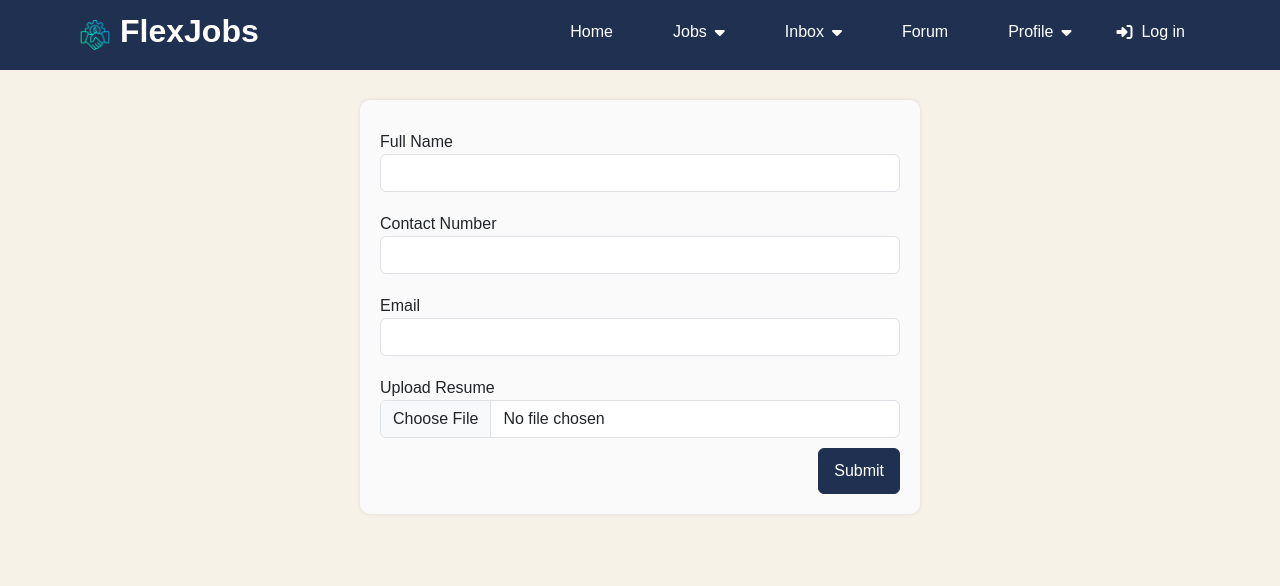
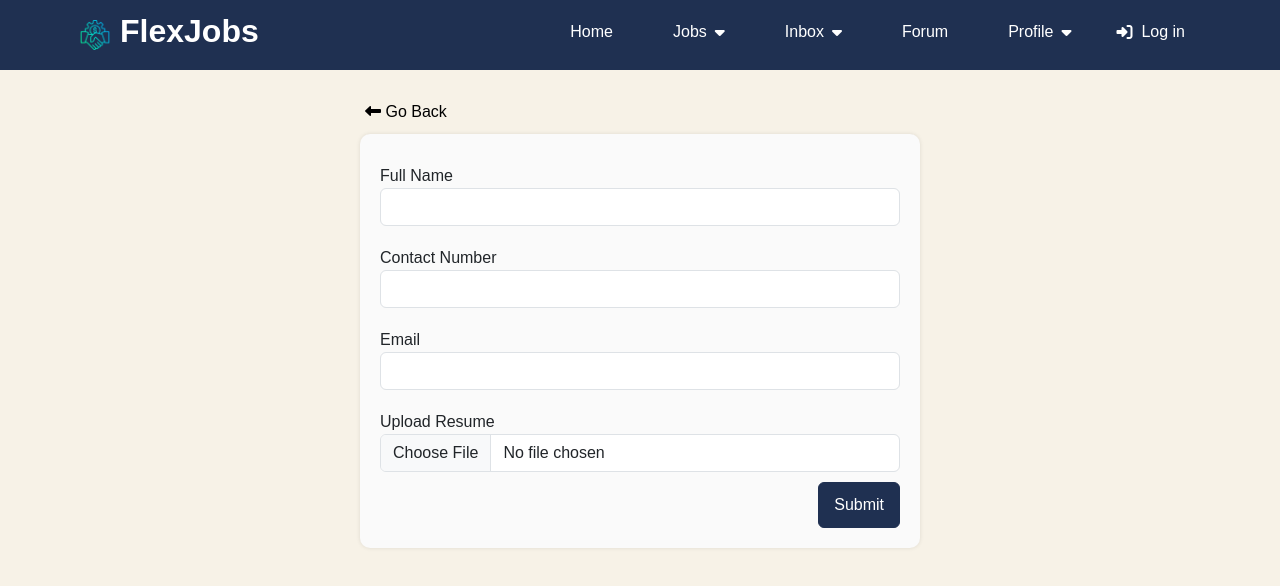
Before and after one commit to Kairos5106/FlexJobs, a React (Vite) app in the folder flexjobs-client/: page /ApplyJob in a window 1280 px wide. Shown: the top 586 px of the page. Built offline with nearby package versions, Linux system fonts and the light colour scheme.

Commit message:
added back button to job apply form

```diff
--- a/flexjobs-client/src/modules/Module2/ApplyJob.jsx
+++ b/flexjobs-client/src/modules/Module2/ApplyJob.jsx
@@ -76,6 +76,13 @@ const ApplyJob = () => {
     return (
         <div className="section apply-job">
             <div className="col-md-6" id="apply-job">
+                {/* Top Section */}
+                <div className="back-link-section">
+                    <a href="#" className="back-link" onClick={() => window.history.back()}>
+                        <i className="fa-solid fa-left-long"></i> Go Back
+                    </a>
+                </div>
+
                 <form className="apply-job-form" id="apply-job-form" onSubmit={onSubmit}>
                     {/* Full name */}
                     <div className="row g-2 job-form-row">
```
